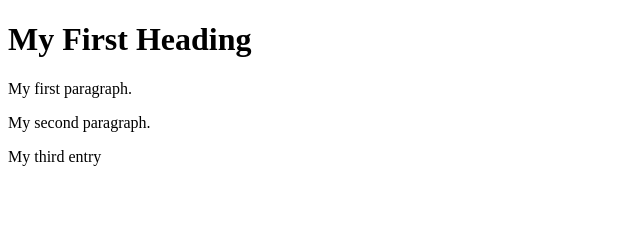
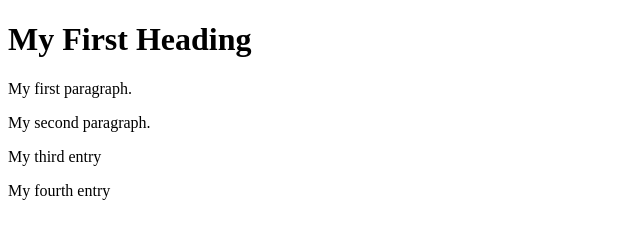
Before and after one commit to mjwhitehead/git-project1, a plain HTML site: page index.html in a window 1280 px wide. Shown: the whole page, without its empty margins (0-640 px from the left). Drawn offline with Linux system fonts and the light colour scheme.

Commit message:
fourth commit

```diff
--- a/index.html
+++ b/index.html
@@ -6,6 +6,6 @@
 <p>My first paragraph.</p>
 <p>My second paragraph.</p>
 <p>My third entry</p>
-
+<p>My fourth entry</p>
 </body>
 </html>
```
